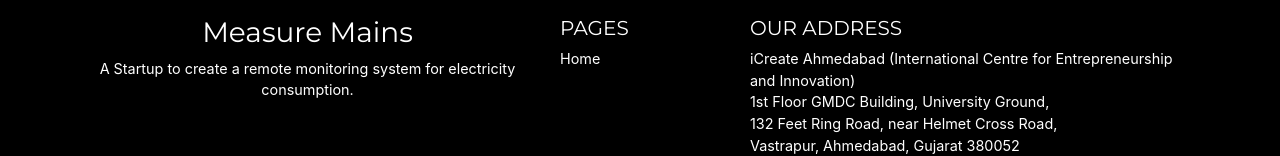
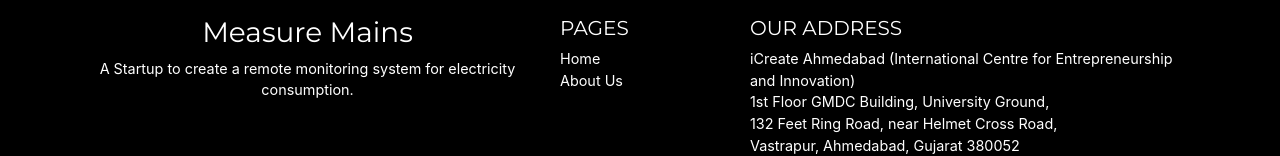
Before and after one commit to TanmayAmbadkar/measuremains, a plain HTML site: page aboutus.html in a window 1280 px wide. Shown: the part 644-800 px from the top of the page. Drawn offline with nearby package versions, Linux system fonts and the light colour scheme.

Commit message:
Added about us

```diff
--- a/aboutus.html
+++ b/aboutus.html
@@ -116,6 +116,9 @@
                             <li>
                                 <a href="index.html" target="_blank" rel="noreferrer">Home</a>
                             </li>
+                            <li>
+                                <a href="aboutus.html" target="_blank" rel="noreferrer">About Us</a>
+                            </li>
                         </ul>
 
                     </div>
```
Also changed, not shown: index.html (+3 -1 lines).
